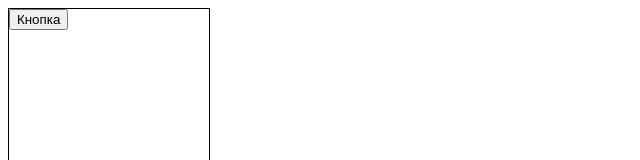
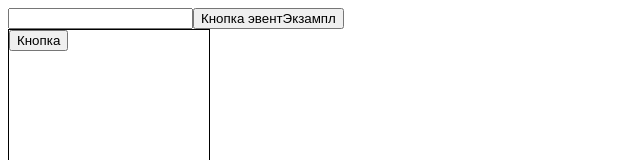
Before and after one commit to GrigoryGriko/learn_react-typescript, a React (Create React App) app: page / in a window 1280 px wide. Shown: the top 160 px of the page, without its empty margins (0-640 px from the left). Built offline with nearby package versions, Linux system fonts and the light colour scheme; no server answers.

Commit message:
feat: сделан управляемый инпут

```diff
--- a/src/App.tsx
+++ b/src/App.tsx
@@ -4,7 +4,7 @@ import Card, { CardVariant } from './components/Card';
 import List from './components/List';
 import TodoItem from './components/TodoItem';
 import UserItem from './components/UserItem';
-import UserList from './components/UserList';
+import EventsExample from './components/EventsExample'
 import { ITodo, IUser } from './types/types';
 
 const App = () => {
@@ -36,6 +36,8 @@ const App = () => {
 
   return (
     <div>
+      <EventsExample/>
+
       <Card
       onClick={() => console.log('нажатие произошло')}
         variant={CardVariant.outlined}
--- /dev/null
+++ b/src/components/EventsExample.tsx
@@ -0,0 +1,22 @@
+import React, {FC, useState} from 'react';
+
+const EventsExample: FC = () => {
+  const [value, setValue] = useState<string>('')
+
+  const changeHandler = (e: React.ChangeEvent<HTMLInputElement>) => {
+    setValue(e.target.value);
+  }
+
+  const clickHandler = (e: React.MouseEvent<HTMLButtonElement>) => {
+    console.log(value)
+  }
+
+  return (
+    <div>
+      <input value={value} onChange={changeHandler} type="text"/>
+      <button onClick={clickHandler}>Кнопка эвентЭкзампл</button>
+    </div>
+  )
+}
+
+export default EventsExample;
```
